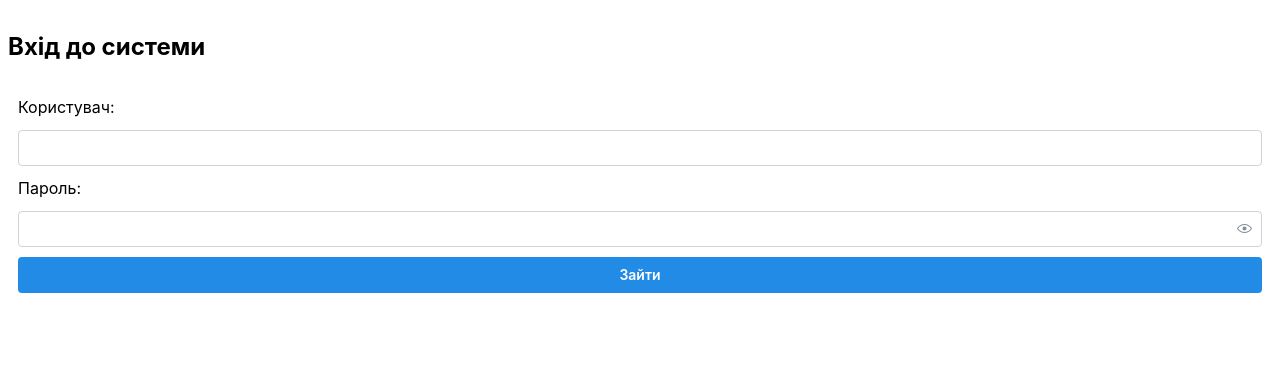
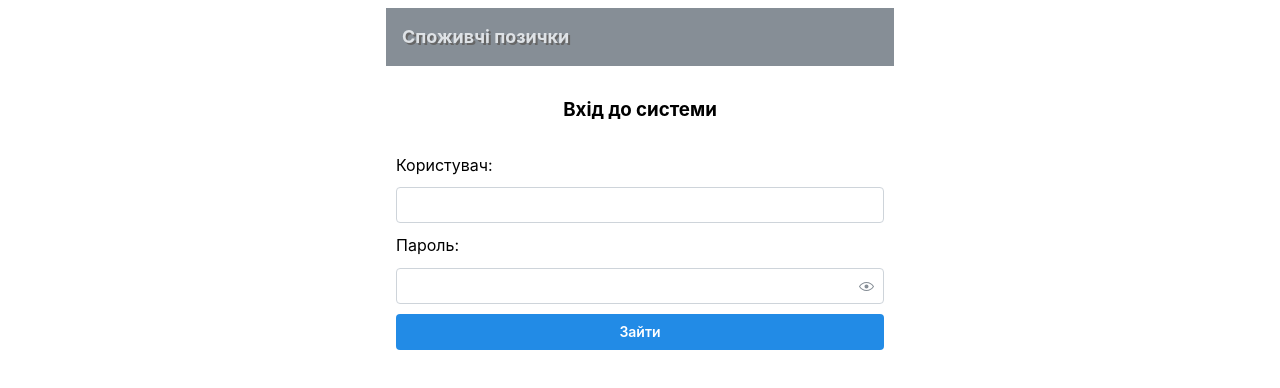
Before and after one commit to OleksandrPavloshchuk/consumer-loans, a React (Vite) app in the folder front-app/: page /login in a window 1280 px wide. Shown: the top 388 px of the page. Built offline with nearby package versions, Linux system fonts and the light colour scheme.

Commit message:
small changes in UI

```diff
--- a/front-app/src/ApplicationLayout.tsx
+++ b/front-app/src/ApplicationLayout.tsx
@@ -4,6 +4,8 @@ import {useLoginState} from "./pages/login/LoginState.ts";
 import {useApplicationState} from "./ApplicationState.ts";
 import {useNavigate} from "react-router";
 import {useEffect} from "react";
+
+export const applicationTitle = "Споживчі позички";
 
 export const ApplicationLayout = () => {
 
@@ -15,7 +17,7 @@ export const ApplicationLayout = () => {
 
     const renderActivePage = () => {
         return activePageName
-            ? (<Group><Title order={4}>Споживчі позички</Title>/<Title order={5}>{activePageName}</Title></Group>)
+            ? (<Group><Title order={4}>{applicationTitle}</Title>/<Title order={5}>{activePageName}</Title></Group>)
             : null;
     };
 
@@ -30,8 +32,9 @@ export const ApplicationLayout = () => {
         styles={(theme) => ({
             main: {backgroundColor: theme.white},
             header: {
-                backgroundColor: theme.colors.gray[1],
-                color: theme.colors.gray[6]
+                backgroundColor: theme.colors.gray[6],
+                textShadow: "2px 2px #666666",
+                color: theme.colors.gray[3]
             }
         })}
     >
@@ -41,9 +44,15 @@ export const ApplicationLayout = () => {
                 <div>{user}</div>
                 <Group>
                     <Anchor
+                        style={(theme) => ({
+                            color: theme.colors.blue[2]
+                        })}
                         component={Link} to="/active"
                     >В роботі</Anchor>
                     <Anchor
+                        style={(theme) => ({
+                            color: theme.colors.blue[2]
+                        })}
                         component={Link} to="/login"
                     >Вихід</Anchor>
                 </Group>
--- a/front-app/src/pages/login/Root.tsx
+++ b/front-app/src/pages/login/Root.tsx
@@ -1,9 +1,10 @@
-import {Button, Paper, PasswordInput, Stack, TextInput} from "@mantine/core";
+import {Button, Container, Group, Paper, PasswordInput, Stack, TextInput, Title} from "@mantine/core";
 import {useLoginState} from "./LoginState.ts";
 import {login} from "../../authentication/authenticationService.ts";
 import {useNavigate} from "react-router";
 import {notify} from "../../utils/utils.ts";
 import {useApplicationState} from "../../ApplicationState.ts";
+import {applicationTitle} from "../../ApplicationLayout.tsx";
 
 export const LoginRoot: React.FC = () => {
 
@@ -20,15 +21,23 @@ export const LoginRoot: React.FC = () => {
     const doLogin = () => {
         if (user && password && user.trim() !== "" && password.trim() !== "") {
             login(user, password)
-                .then( () => navigate("/", { replace: true }))
-                .catch( () => notify("Вхід заборонено", "Перевірте логін та пароль"));
+                .then(() => navigate("/", {replace: true}))
+                .catch(() => notify("Вхід заборонено", "Перевірте логін та пароль"));
         }
     }
 
-    return (<>
-        <h2>Вхід до системи</h2>
+    return (<Container size={"xs"}>
+        <Group style={(theme) => ({
+            backgroundColor: theme.colors.gray[6],
+            textShadow: "2px 2px #666666",
+            color: theme.colors.gray[3],
+            padding: "1em"
+        })}><Title order={4}>{applicationTitle}</Title></Group>
         <Paper p="xs">
             <Stack gap="xs">
+                <h3 style={{
+                    textAlign: "center"
+                }}>Вхід до системи</h3>
                 <div>Користувач:</div>
                 <TextInput
                     value={user}
@@ -42,5 +51,5 @@ export const LoginRoot: React.FC = () => {
                 <Button onClick={doLogin}>Зайти</Button>
             </Stack>
         </Paper>
-    </>);
+    </Container>);
 };
```
